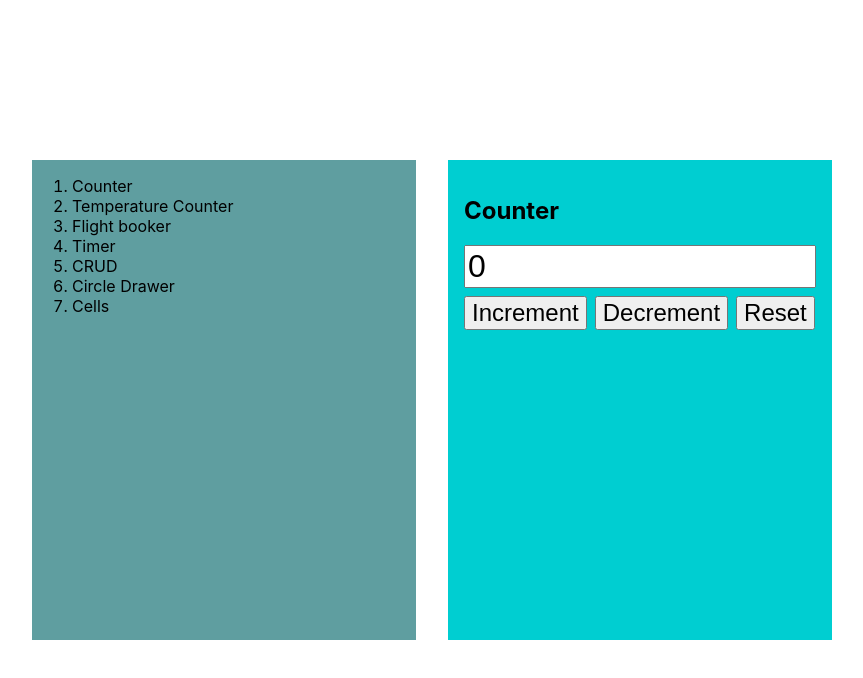
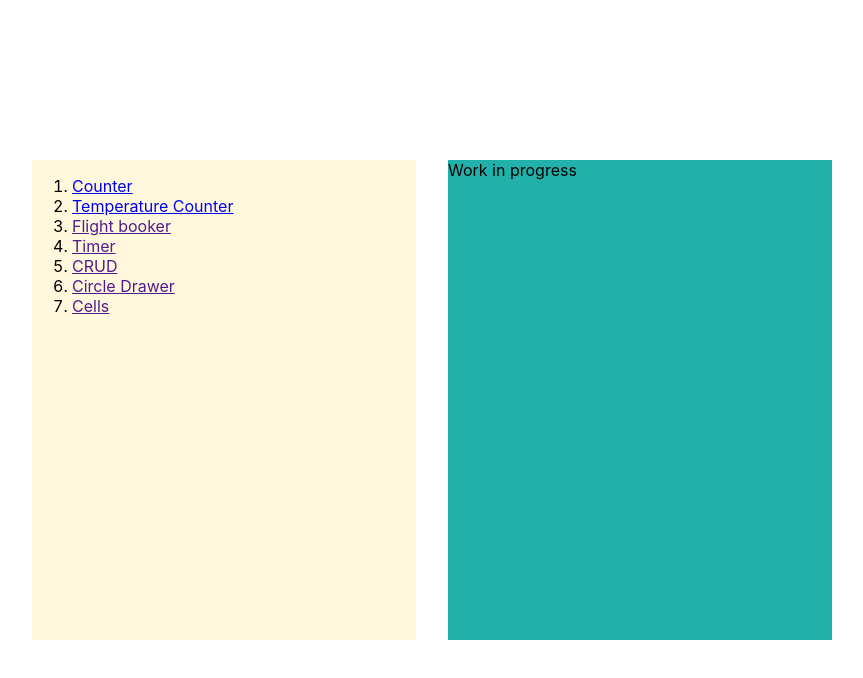
Before and after one commit to vinay-deshmukh/7-guis, a React (Create React App) app: page / in a window 1280 px wide. Shown: the top 678 px of the page, without its empty margins (208-1071 px from the left). Built offline with nearby package versions, Linux system fonts and the light colour scheme.

Commit message:
Add basic routing to display different tasks

```diff
--- a/package.json
+++ b/package.json
@@ -9,6 +9,8 @@
     "node-sass": "^5.0.0",
     "react": "^17.0.2",
     "react-dom": "^17.0.2",
+    "react-router": "^5.2.0",
+    "react-router-dom": "^5.2.0",
     "react-scripts": "4.0.3",
     "web-vitals": "^1.0.1"
   },
--- a/src/App.js
+++ b/src/App.js
@@ -1,14 +1,19 @@
 import logo from "./logo.svg";
 import "./App.scss";
 import Counter from "./pages/counter";
+import { Route, Switch } from "react-router";
+import { Link } from "react-router-dom";
 
 function App() {
   const tasks = [
     {
       text: "Counter",
+      path: "/counter",
+      component: Counter,
     },
     {
       text: "Temperature Counter",
+      path: "/temperature",
     },
     {
       text: "Flight booker",
@@ -31,12 +36,20 @@ function App() {
       <section className="table-contents app-child">
         <ol>
           {tasks.map((task, index) => (
-            <li key={index}>{task.text}</li>
+            <li key={index}>
+              <Link to={task.path}>{task.text}</Link>
+            </li>
           ))}
         </ol>
       </section>
       <section className="task-container app-child">
-        <Counter />
+        <Switch>
+          {tasks.map(({ path, component: Component }, index) => (
+            <Route key={index} path={path}>
+              {Component ? <Component /> : "Work in progress"}
+            </Route>
+          ))}
+        </Switch>
       </section>
     </div>
   );
--- a/src/App.scss
+++ b/src/App.scss
@@ -13,9 +13,9 @@
 }
 
 .table-contents {
-  background: cadetblue;
+  background: cornsilk;
 }
 
 .task-container {
-  background: darkturquoise;
+  background: lightseagreen;
 }
--- a/src/index.js
+++ b/src/index.js
@@ -1,14 +1,17 @@
-import React from 'react';
-import ReactDOM from 'react-dom';
-import './index.css';
-import App from './App';
-import reportWebVitals from './reportWebVitals';
+import React from "react";
+import ReactDOM from "react-dom";
+import "./index.css";
+import App from "./App";
+import reportWebVitals from "./reportWebVitals";
+import { MemoryRouter } from "react-router";
 
 ReactDOM.render(
   <React.StrictMode>
-    <App />
+    <MemoryRouter>
+      <App />
+    </MemoryRouter>
   </React.StrictMode>,
-  document.getElementById('root')
+  document.getElementById("root")
 );
 
 // If you want to start measuring performance in your app, pass a function
```
Also changed, not shown: 1 other file (tests, documents, lock files or other folders).
